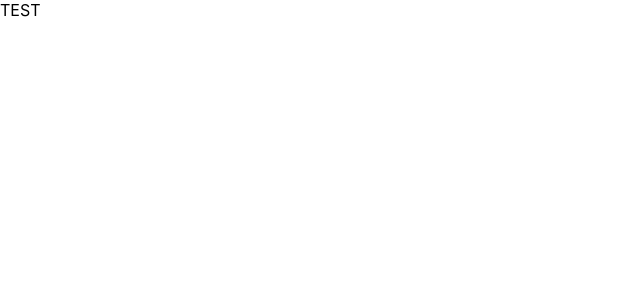
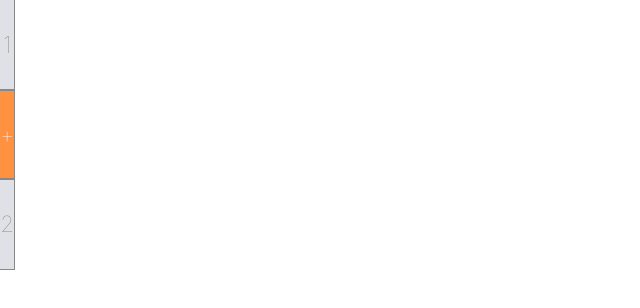
Before and after one commit to ZhdankovAlex/calc-it-later, a React (Create React App) app in the folder react-calc/: page / in a window 1280 px wide. Shown: the top 308 px of the page, without its empty margins (0-640 px from the left). Built offline with nearby package versions, Linux system fonts and the light colour scheme.

Commit message:
name of buttons appear

```diff
--- a/react-calc/src/App.js
+++ b/react-calc/src/App.js
@@ -1,10 +1,15 @@
 import './App.css';
+import Button from './components/Button';
 
 function App() {
   return (
     <div className="app">
       <div className="calc-wrapper">
-        TEST
+        <div className="row">
+          <Button> 1 </Button>
+          <Button> + </Button>
+          <Button> 2 </Button>
+        </div>
       </div>
     </div>
   );
--- a/react-calc/src/components/Button.css
+++ b/react-calc/src/components/Button.css
@@ -0,0 +1,18 @@
+.button-wrapper {
+  height: 4em;
+  display: flex;
+  justify-content: center;
+  align-items: center;
+  font-weight: lighter;
+  font-size: 1.4em;
+  background-color: #e0e1e6;
+  color: #888;
+  flex: 1;
+  outline: 1px solid #888;
+}
+
+/*если кнопка-оператор (+-/*) */
+.operator {
+  background-color: #fe9241;
+  color: white;
+}
--- a/react-calc/src/components/Button.jsx
+++ b/react-calc/src/components/Button.jsx
@@ -0,0 +1,20 @@
+import React from 'react';
+import './Button.css';
+
+const isOperator = val => {
+  //is a number (not[not_is_a_number]) or . or =
+  return !isNaN(val) || val === "." || val === "=";
+}
+
+//вернём jsx
+const Button = props =>
+//es-6 интерполяция строк ``
+  <div className={`button-wrapper ${
+      //текст на кнопке
+      //if-else, но короче
+      isOperator(props.children) ? null : "operator"
+    }`}>
+    {props.children}
+  </div>;
+
+export default Button;
```
